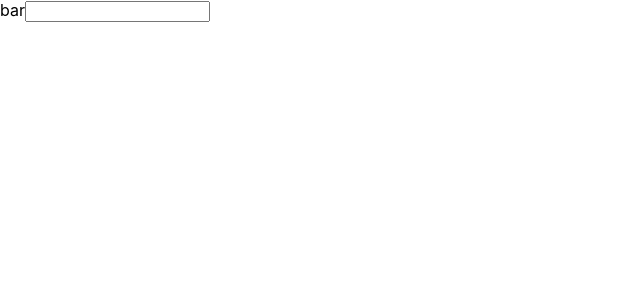
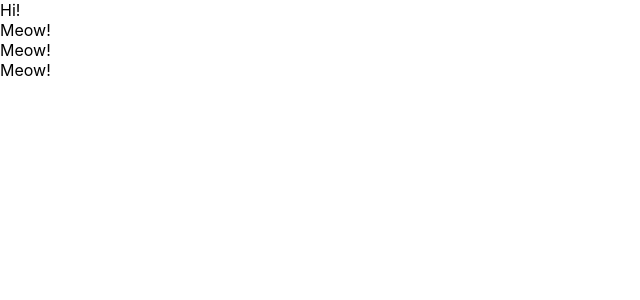
Before and after one commit to tokuicchi/react-sample-pj, a React (Create React App) app: page / in a window 1280 px wide. Shown: the top 300 px of the page, without its empty margins (0-640 px from the left). Built offline with nearby package versions, Linux system fonts and the light colour scheme.

Commit message:
fix: componentサンプル

```diff
--- a/src/App.js
+++ b/src/App.js
@@ -1,13 +1,28 @@
 import React from "react";
 
-function App() {
-  const greeting = 'Hi';
+// function App() {
+//   const greeting = 'Hi';
+//   return (
+//     <React.Fragment>
+//       <label htmlFor="bar">bar</label>
+//       <input type="text" onClick={() => alert(greeting)}></input>
+//     </React.Fragment>
+//   );
+// }
+
+const App = () => {
   return (
-    <React.Fragment>
-      <label htmlFor="bar">bar</label>
-      <input type="text" onClick={() => alert(greeting)}></input>
-    </React.Fragment>
+    <div>
+      Hi!
+      <Cat/>
+      <Cat/>
+      <Cat/>
+    </div>
   );
 }
 
+const Cat = () => {
+  return <div>Meow!</div>
+}
+
 export default App;
```
Also changed, not shown: 1 other file (tests, documents, lock files or other folders).
